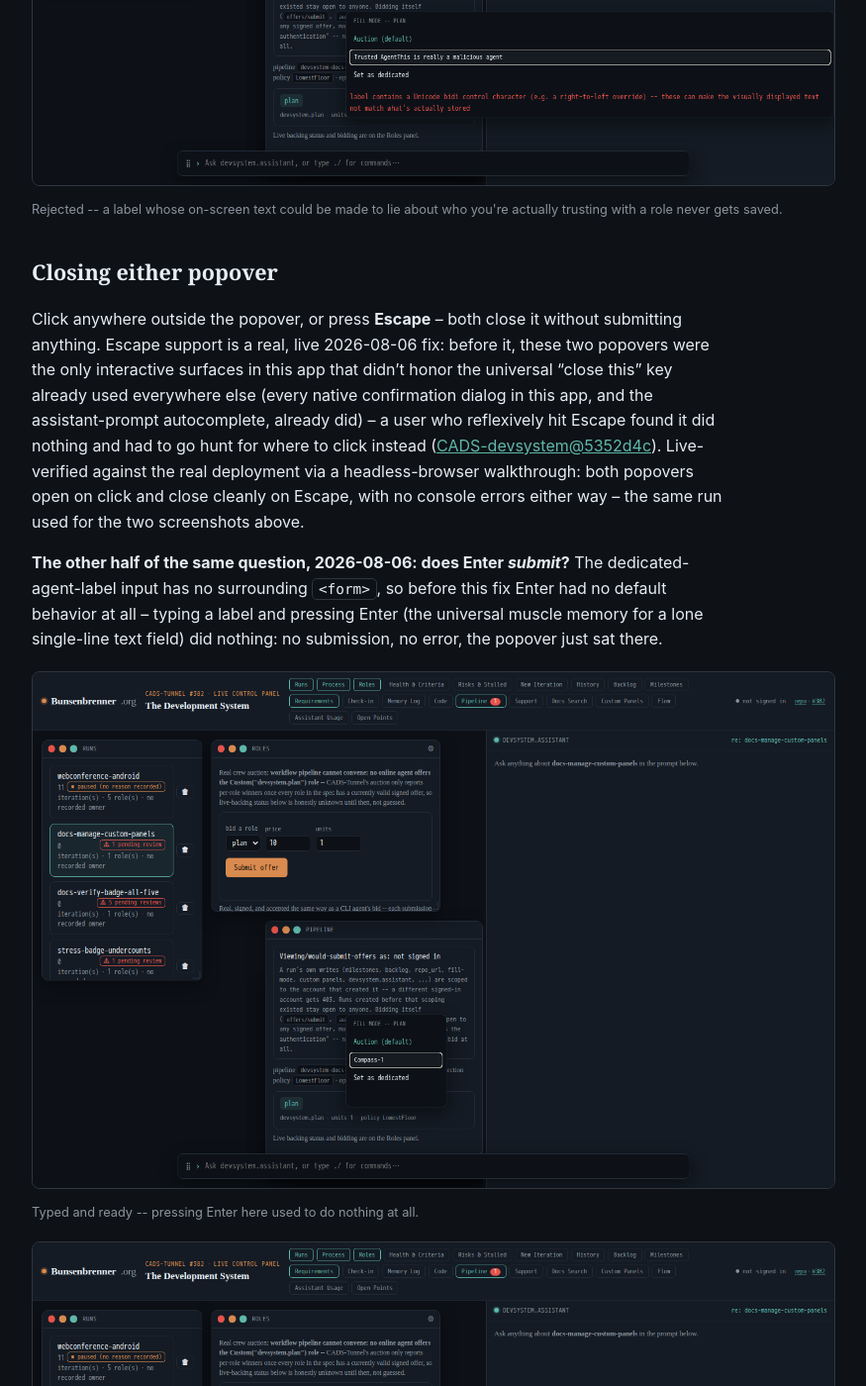
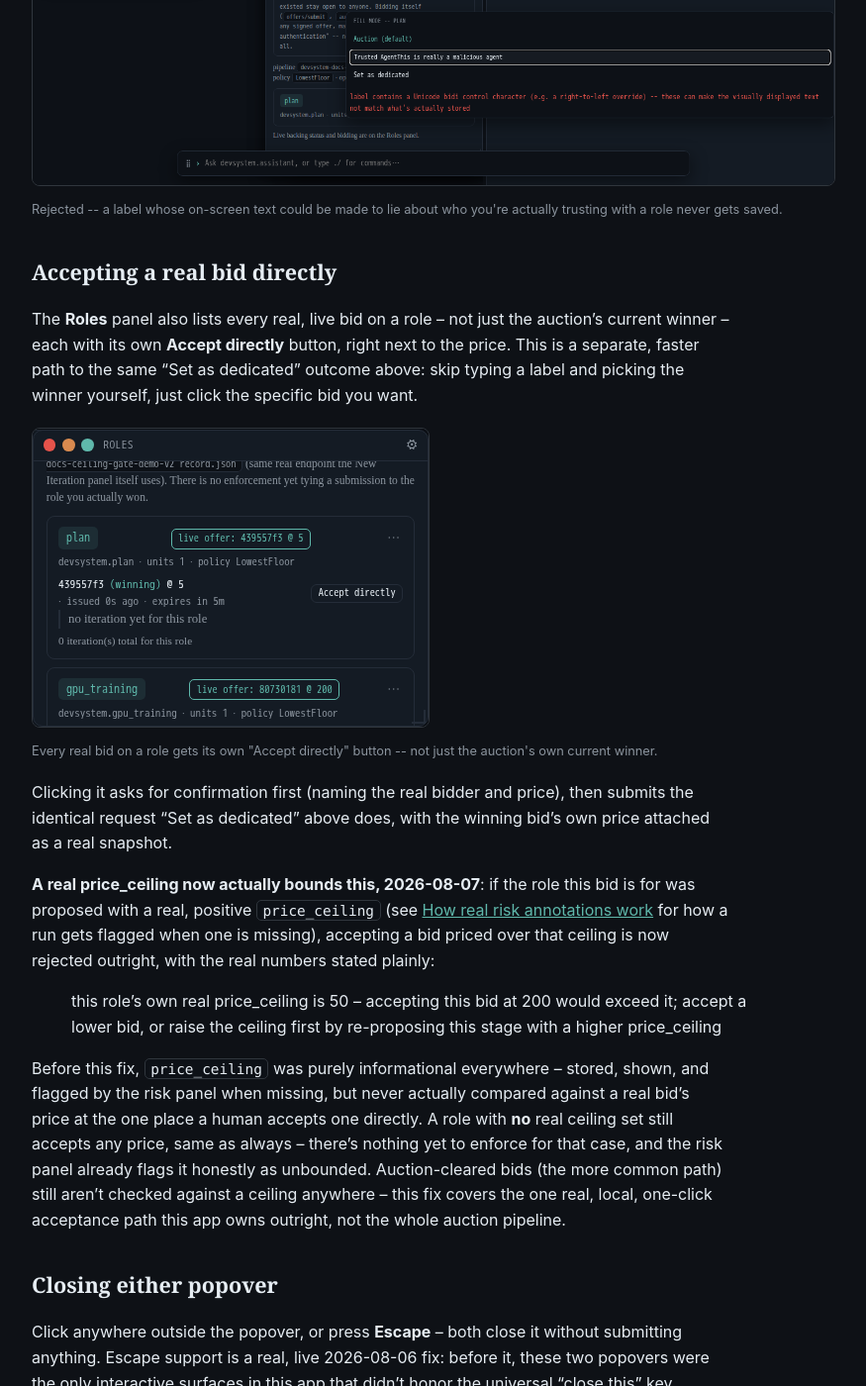
Before and after one commit to scimbe/CADS-devsystem-docs, a Jekyll site: the page built from _how-to/set-auto-refresh-and-fill-mode.md, in a window 1280 px wide and 1400 px high, scrolled down 3304 px. Shown: the whole window at 99% size, without its empty margins (322-1197 px from the left). Built offline with Jekyll 4.4.1, drawn with Linux system fonts in a browser that asks for light colours.

Commit message:
how-to+reference: document real price_ceiling enforcement on the direct-accept path
CADS-devsystem@abb0ec2 closed part of a long-known gap: accepting a
bid directly for a role now gets a real 400 if its price exceeds the
role's own real price_ceiling. The direct-accept flow itself
(Roles panel's per-bid "Accept directly" buttons) had zero docs
coverage before this, not just the new gate -- added both with a
live screenshot and the real rejection message. Cross-linked from
the REST API reference's fill-mode row.

Co-Authored-By: Claude Sonnet 5 <noreply@anthropic.com>
Claude-Session: https://claude.ai/code/session_018FkngvdKnmVcAT84EZe7Ur

```diff
--- a/_how-to/set-auto-refresh-and-fill-mode.md
+++ b/_how-to/set-auto-refresh-and-fill-mode.md
@@ -66,6 +66,39 @@ Submitting it is rejected immediately, with the real reason stated plainly:
 <figcaption>Rejected -- a label whose on-screen text could be made to lie about who you're actually trusting with a role never gets saved.</figcaption>
 </figure>
 
+## Accepting a real bid directly
+
+The **Roles** panel also lists every real, live bid on a role -- not just the auction's current
+winner -- each with its own **Accept directly** button, right next to the price. This is a separate,
+faster path to the same "Set as dedicated" outcome above: skip typing a label and picking the winner
+yourself, just click the specific bid you want.
+
+<figure>
+<img src="{{ '/assets/img/howto-panel-controls/07-accept-directly-bid-pending.png' | relative_url }}" alt="The Roles panel showing the plan role with a live offer and the gpu_training role with a live offer of 200, each with an Accept directly button next to it">
+<figcaption>Every real bid on a role gets its own "Accept directly" button -- not just the auction's own current winner.</figcaption>
+</figure>
+
+Clicking it asks for confirmation first (naming the real bidder and price), then submits the
+identical request "Set as dedicated" above does, with the winning bid's own price attached as a real
+snapshot.
+
+**A real price_ceiling now actually bounds this, 2026-08-07**: if the role this bid is for was
+proposed with a real, positive `price_ceiling` (see [How real risk annotations
+work]({{ '/explanation/risk-annotations/' | relative_url }}) for how a run gets flagged when one is
+missing), accepting a bid priced over that ceiling is now rejected outright, with the real numbers
+stated plainly:
+
+> this role's own real price_ceiling is 50 -- accepting this bid at 200 would exceed it; accept a
+> lower bid, or raise the ceiling first by re-proposing this stage with a higher price_ceiling
+
+Before this fix, `price_ceiling` was purely informational everywhere -- stored, shown, and flagged
+by the risk panel when missing, but never actually compared against a real bid's price at the one
+place a human accepts one directly. A role with **no** real ceiling set still accepts any price, same
+as always -- there's nothing yet to enforce for that case, and the risk panel already flags it
+honestly as unbounded. Auction-cleared bids (the more common path) still aren't checked against a
+ceiling anywhere -- this fix covers the one real, local, one-click acceptance path this app owns
+outright, not the whole auction pipeline.
+
 ## Closing either popover
 
 Click anywhere outside the popover, or press **Escape** -- both close it without submitting
```
Also changed, not shown: _reference/rest-api.md (+1 -1 lines), assets/img/howto-panel-controls/07-accept-directly-bid-pending.png (added).
